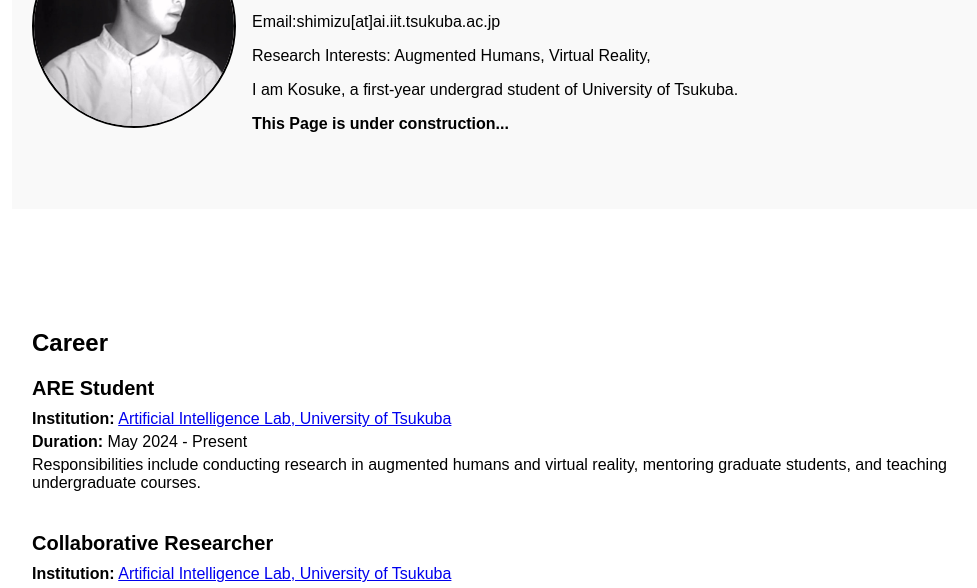
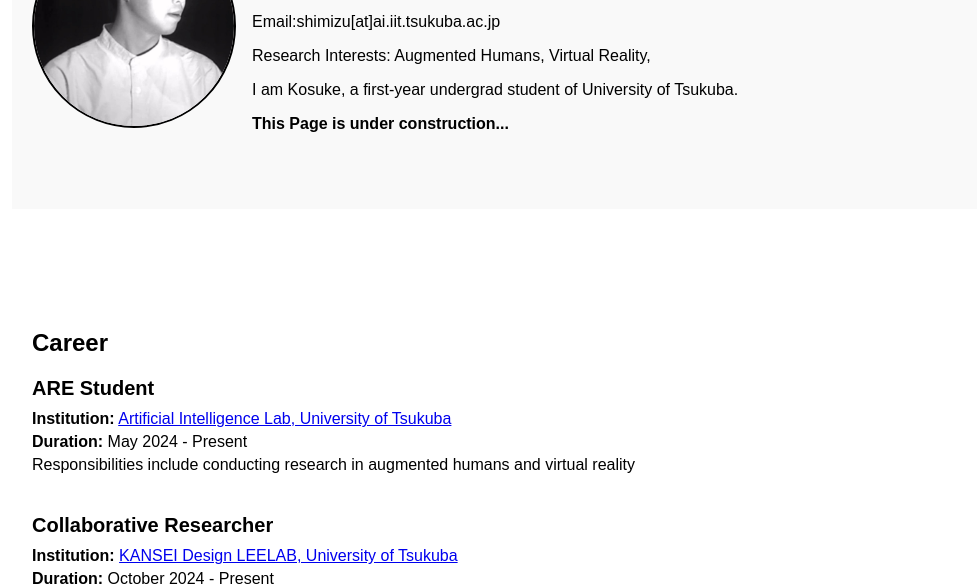
Before and after one commit to Suke-go/Suke-go.github.io, a plain HTML site: page index.html in a window 1280 px wide. Shown: the part 194-782 px from the top of the page, without its empty margins (108-1085 px from the left). Drawn offline with Linux system fonts and the light colour scheme.

Commit message:
Update index.html

```diff
--- a/index.html
+++ b/index.html
@@ -45,13 +45,13 @@
             <h2>ARE Student</h2>
             <p><strong>Institution:</strong> <a href=https://www.ai.iit.tsukuba.ac.jp>Artificial Intelligence Lab, University of Tsukuba</a></p>
             <p><strong>Duration:</strong> May 2024 - Present</p>
-            <p>Responsibilities include conducting research in augmented humans and virtual reality, mentoring graduate students, and teaching undergraduate courses.</p>
+            <p>Responsibilities include conducting research in augmented humans and virtual reality</p>
           </div>
         <div class="career-item">
             <h2>Collaborative Researcher</h2>
-            <p><strong>Institution:</strong> <a href=https://www.ai.iit.tsukuba.ac.jp>Artificial Intelligence Lab, University of Tsukuba</a></p>
-            <p><strong>Duration:</strong> May 2024 - Present</p>
-            <p>Responsibilities include conducting research in augmented humans and virtual reality, mentoring graduate students, and teaching undergraduate courses.</p>
+            <p><strong>Institution:</strong> <a href=https://kansei.design/ja/>KANSEI Design LEELAB, University of Tsukuba</a></p>
+            <p><strong>Duration:</strong> October 2024 - Present</p>
+            <p>Development of Emotion Wearning System</p>
           </div>
           <div class="career-item">
               <h2>Visiting Student</h2>
```
